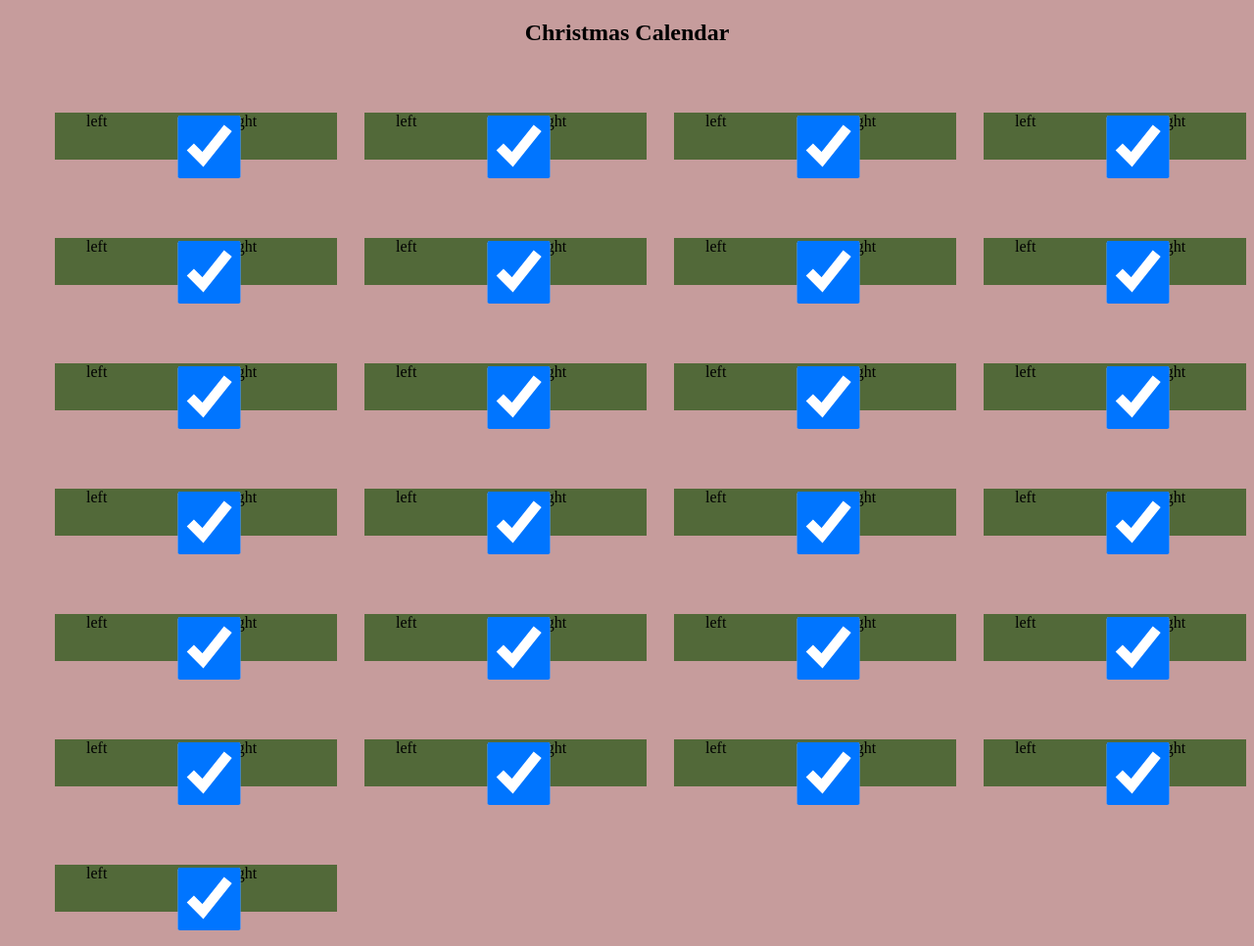
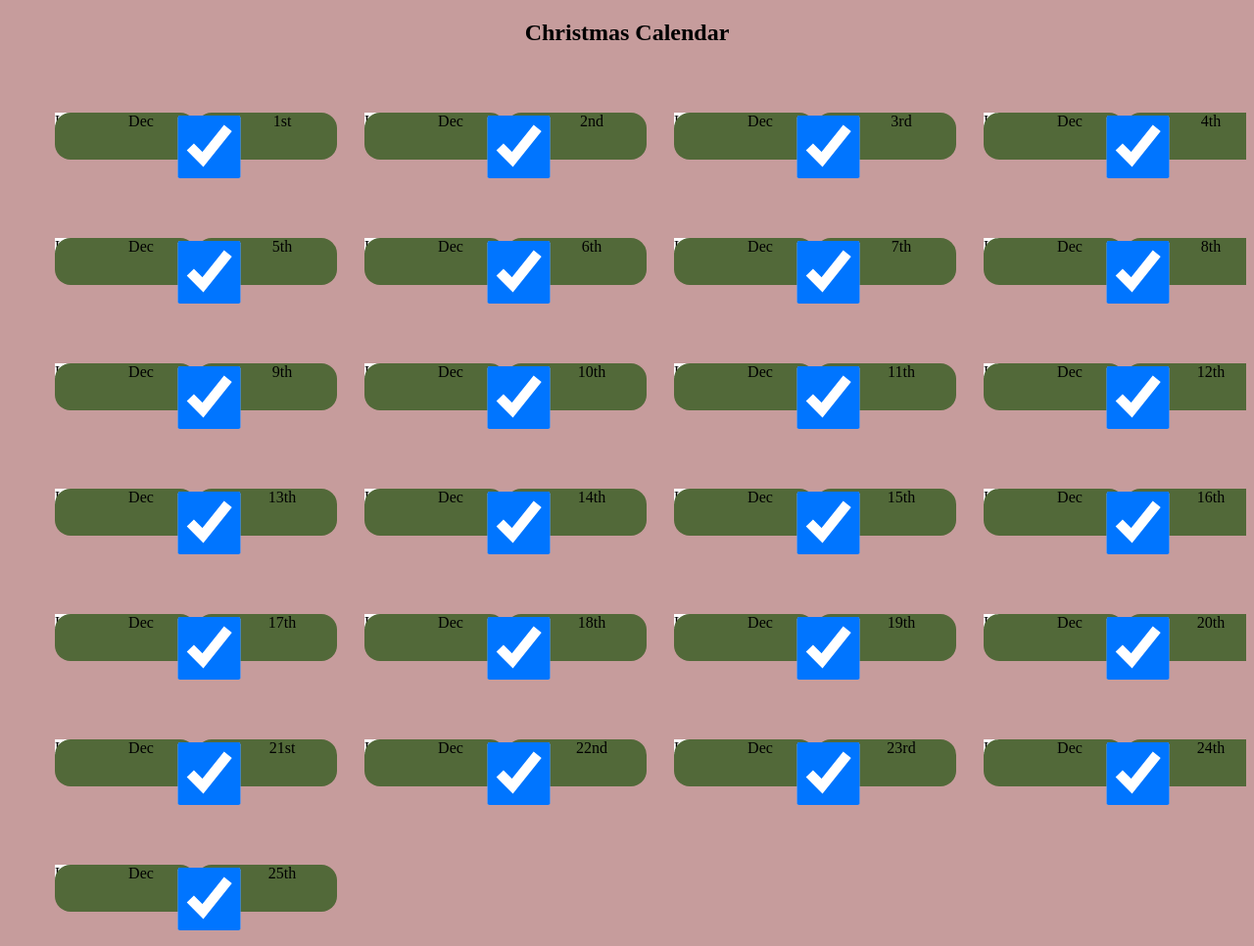
Before and after one commit to darg3/advent-calendar, a plain HTML site: page index.html in a window 1280 px wide. Shown: the top 966 px of the page at 98% size. Drawn offline with Linux system fonts and the light colour scheme.

Commit message:
few changes to buttons

```diff
--- a/index.html
+++ b/index.html
@@ -12,201 +12,201 @@
       <div class="curtain">
         <div class="button1__wrapper">
           <input class="check check1" type="checkbox" checked />
-          <div class="curtain__panel curtain__panel--left">left</div>
+          <div class="curtain__panel curtain__panel--left">Dec</div>
           <div class="prize">Hello</div>
-          <div class="curtain__panel curtain__panel--right">right</div>
+          <div class="curtain__panel curtain__panel--right">1st</div>
         </div>
       </div>
       <div class="curtain">
         <div class="button__wrapper">
           <input class="check check2" type="checkbox" checked />
-          <div class="curtain__panel curtain__panel--left">left</div>
+          <div class="curtain__panel curtain__panel--left">Dec</div>
           <div class="prize">Hello</div>
-          <div class="curtain__panel curtain__panel--right">right</div>
+          <div class="curtain__panel curtain__panel--right">2nd</div>
         </div>
       </div>
       <div class="curtain">
         <div class="button__wrapper">
           <input class="check check3" type="checkbox" checked />
-          <div class="curtain__panel curtain__panel--left">left</div>
+          <div class="curtain__panel curtain__panel--left">Dec</div>
           <div class="prize">Hello</div>
-          <div class="curtain__panel curtain__panel--right">right</div>
+          <div class="curtain__panel curtain__panel--right">3rd</div>
         </div>
       </div>
       <div class="curtain">
         <div class="button__wrapper">
           <input class="check check4" type="checkbox" checked />
-          <div class="curtain__panel curtain__panel--left">left</div>
+          <div class="curtain__panel curtain__panel--left">Dec</div>
           <div class="prize">Hello</div>
-          <div class="curtain__panel curtain__panel--right">right</div>
+          <div class="curtain__panel curtain__panel--right">4th</div>
         </div>
       </div>
       <div class="curtain">
         <div class="button__wrapper">
           <input class="check check5" type="checkbox" checked />
-          <div class="curtain__panel curtain__panel--left">left</div>
+          <div class="curtain__panel curtain__panel--left">Dec</div>
           <div class="prize">Hello</div>
-          <div class="curtain__panel curtain__panel--right">right</div>
+          <div class="curtain__panel curtain__panel--right">5th</div>
         </div>
       </div>
       <div class="curtain">
         <div class="button__wrapper">
           <input class="check check6" type="checkbox" checked />
-          <div class="curtain__panel curtain__panel--left">left</div>
+          <div class="curtain__panel curtain__panel--left">Dec</div>
           <div class="prize">Hello</div>
-          <div class="curtain__panel curtain__panel--right">right</div>
+          <div class="curtain__panel curtain__panel--right">6th</div>
         </div>
       </div>
       <div class="curtain">
         <div class="button__wrapper">
           <input class="check check7" type="checkbox" checked />
-          <div class="curtain__panel curtain__panel--left">left</div>
+          <div class="curtain__panel curtain__panel--left">Dec</div>
           <div class="prize">Hello</div>
-          <div class="curtain__panel curtain__panel--right">right</div>
+          <div class="curtain__panel curtain__panel--right">7th</div>
         </div>
       </div>
       <div class="curtain">
         <div class="button__wrapper">
           <input class="check check8" type="checkbox" checked />
-          <div class="curtain__panel curtain__panel--left">left</div>
+          <div class="curtain__panel curtain__panel--left">Dec</div>
           <div class="prize">Hello</div>
-          <div class="curtain__panel curtain__panel--right">right</div>
+          <div class="curtain__panel curtain__panel--right">8th</div>
         </div>
       </div>
       <div class="curtain">
         <div class="button__wrapper">
           <input class="check check9" type="checkbox" checked />
-          <div class="curtain__panel curtain__panel--left">left</div>
+          <div class="curtain__panel curtain__panel--left">Dec</div>
           <div class="prize">Hello</div>
-          <div class="curtain__panel curtain__panel--right">right</div>
+          <div class="curtain__panel curtain__panel--right">9th</div>
         </div>
       </div>
       <div class="curtain">
         <div class="button__wrapper">
           <input class="check check10" type="checkbox" checked />
-          <div class="curtain__panel curtain__panel--left">left</div>
+          <div class="curtain__panel curtain__panel--left">Dec</div>
           <div class="prize">Hello</div>
-          <div class="curtain__panel curtain__panel--right">right</div>
+          <div class="curtain__panel curtain__panel--right">10th</div>
         </div>
       </div>
       <div class="curtain">
         <div class="button__wrapper">
           <input class="check check11" type="checkbox" checked />
-          <div class="curtain__panel curtain__panel--left">left</div>
+          <div class="curtain__panel curtain__panel--left">Dec</div>
           <div class="prize">Hello</div>
-          <div class="curtain__panel curtain__panel--right">right</div>
+          <div class="curtain__panel curtain__panel--right">11th</div>
         </div>
       </div>
       <div class="curtain">
         <div class="button__wrapper">
           <input class="check check12" type="checkbox" checked />
-          <div class="curtain__panel curtain__panel--left">left</div>
+          <div class="curtain__panel curtain__panel--left">Dec</div>
           <div class="prize">Hello</div>
-          <div class="curtain__panel curtain__panel--right">right</div>
+          <div class="curtain__panel curtain__panel--right">12th</div>
         </div>
       </div>
       <div class="curtain">
         <div class="button__wrapper">
           <input class="check check13" type="checkbox" checked />
-          <div class="curtain__panel curtain__panel--left">left</div>
+          <div class="curtain__panel curtain__panel--left">Dec</div>
           <div class="prize">Hello</div>
-          <div class="curtain__panel curtain__panel--right">right</div>
+          <div class="curtain__panel curtain__panel--right">13th</div>
         </div>
       </div>
       <div class="curtain">
         <div class="button__wrapper">
           <input class="check check14" type="checkbox" checked />
-          <div class="curtain__panel curtain__panel--left">left</div>
+          <div class="curtain__panel curtain__panel--left">Dec</div>
           <div class="prize">Hello</div>
-          <div class="curtain__panel curtain__panel--right">right</div>
+          <div class="curtain__panel curtain__panel--right">14th</div>
         </div>
       </div>
       <div class="curtain">
         <div class="button__wrapper">
           <input class="check check15" type="checkbox" checked />
-          <div class="curtain__panel curtain__panel--left">left</div>
+          <div class="curtain__panel curtain__panel--left">Dec</div>
           <div class="prize">Hello</div>
-          <div class="curtain__panel curtain__panel--right">right</div>
+          <div class="curtain__panel curtain__panel--right">15th</div>
         </div>
       </div>
       <div class="curtain">
         <div class="button__wrapper">
           <input class="check check16" type="checkbox" checked />
-          <div class="curtain__panel curtain__panel--left">left</div>
+          <div class="curtain__panel curtain__panel--left">Dec</div>
           <div class="prize">Hello</div>
-          <div class="curtain__panel curtain__panel--right">right</div>
+          <div class="curtain__panel curtain__panel--right">16th</div>
         </div>
       </div>
       <div class="curtain">
         <div class="button__wrapper">
           <input class="check check17" type="checkbox" checked />
-          <div class="curtain__panel curtain__panel--left">left</div>
+          <div class="curtain__panel curtain__panel--left">Dec</div>
           <div class="prize">Hello</div>
-          <div class="curtain__panel curtain__panel--right">right</div>
+          <div class="curtain__panel curtain__panel--right">17th</div>
         </div>
       </div>
       <div class="curtain">
         <div class="button__wrapper">
           <input class="check check18" type="checkbox" checked />
-          <div class="curtain__panel curtain__panel--left">left</div>
+          <div class="curtain__panel curtain__panel--left">Dec</div>
           <div class="prize">Hello</div>
-          <div class="curtain__panel curtain__panel--right">right</div>
+          <div class="curtain__panel curtain__panel--right">18th</div>
         </div>
       </div>
       <div class="curtain">
         <div class="button__wrapper">
           <input class="check check19" type="checkbox" checked />
-          <div class="curtain__panel curtain__panel--left">left</div>
+          <div class="curtain__panel curtain__panel--left">Dec</div>
           <div class="prize">Hello</div>
-          <div class="curtain__panel curtain__panel--right">right</div>
+          <div class="curtain__panel curtain__panel--right">19th</div>
         </div>
       </div>
       <div class="curtain">
         <div class="button__wrapper">
           <input class="check check20" type="checkbox" checked />
-          <div class="curtain__panel curtain__panel--left">left</div>
+          <div class="curtain__panel curtain__panel--left">Dec</div>
           <div class="prize">Hello</div>
-          <div class="curtain__panel curtain__panel--right">right</div>
+          <div class="curtain__panel curtain__panel--right">20th</div>
         </div>
       </div>
       <div class="curtain">
         <div class="button__wrapper">
           <input class="check check21" type="checkbox" checked />
-          <div class="curtain__panel curtain__panel--left">left</div>
+          <div class="curtain__panel curtain__panel--left">Dec</div>
           <div class="prize">Hello</div>
-          <div class="curtain__panel curtain__panel--right">right</div>
+          <div class="curtain__panel curtain__panel--right">21st</div>
         </div>
       </div>
       <div class="curtain">
         <div class="button__wrapper">
           <input class="check check22" type="checkbox" checked />
-          <div class="curtain__panel curtain__panel--left">left</div>
+          <div class="curtain__panel curtain__panel--left">Dec</div>
           <div class="prize">Hello</div>
-          <div class="curtain__panel curtain__panel--right">right</div>
+          <div class="curtain__panel curtain__panel--right">22nd</div>
         </div>
       </div>
       <div class="curtain">
         <div class="button__wrapper">
           <input class="check check23" type="checkbox" checked />
-          <div class="curtain__panel curtain__panel--left">left</div>
+          <div class="curtain__panel curtain__panel--left">Dec</div>
           <div class="prize">Hello</div>
-          <div class="curtain__panel curtain__panel--right">right</div>
+          <div class="curtain__panel curtain__panel--right">23rd</div>
         </div>
       </div>
       <div class="curtain">
         <div class="button__wrapper">
           <input class="check check24" type="checkbox" checked />
-          <div class="curtain__panel curtain__panel--left">left</div>
+          <div class="curtain__panel curtain__panel--left">Dec</div>
           <div class="prize">Hello</div>
-          <div class="curtain__panel curtain__panel--right">right</div>
+          <div class="curtain__panel curtain__panel--right">24th</div>
         </div>
       </div>
       <div class="curtain">
         <div class="button__wrapper">
           <input class="check check25" type="checkbox" checked />
-          <div class="curtain__panel curtain__panel--left">left</div>
+          <div class="curtain__panel curtain__panel--left">Dec</div>
           <div class="prize">Hello</div>
-          <div class="curtain__panel curtain__panel--right">right</div>
+          <div class="curtain__panel curtain__panel--right">25th</div>
         </div>
       </div>
     </div>
--- a/style.css
+++ b/style.css
@@ -46,6 +46,7 @@ h2 {
   width: inherit;
   align-self: center;
   justify-self: center;
+  text-align: justify;
 }
 
 /* When the checkbox is checked... */
@@ -72,6 +73,8 @@ input[type="checkbox"]:checked ~ div.curtain__panel--right {
   position: relative; /* Needed to define the z-index */
   z-index: 2; /* Places the panels in front of the prize */
   transition: all 1s ease-out; /* Animates the sliding transition */
+  border-radius: 1rem;
+  text-align: center;
 }
 
 /* Slide the panel to the left out of the container */
```
